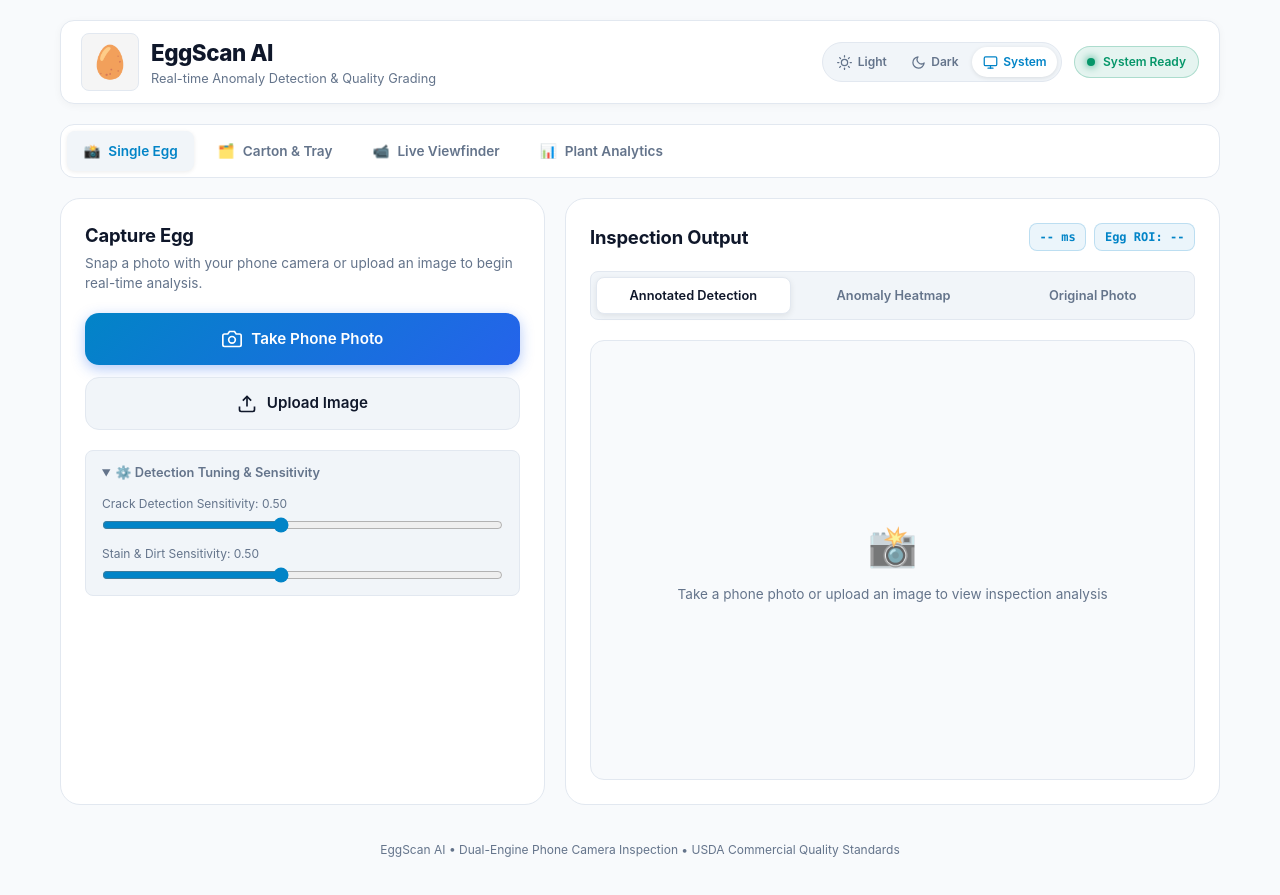
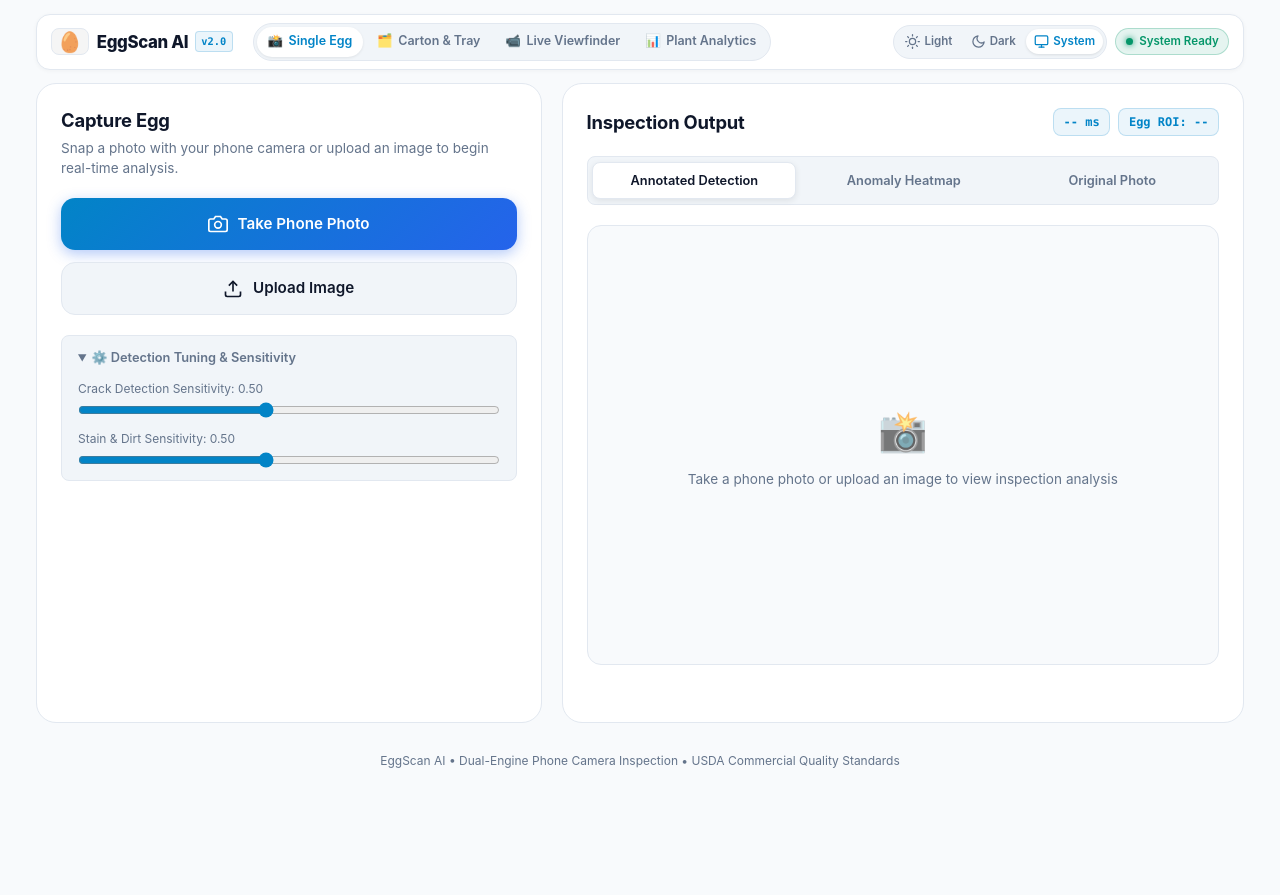
Before and after one commit to krishnaUIDev/egg-anomaly, a Next.js app in the folder frontend/: page / in a window 1280 px wide. After the commit the page ends 800 px from the top, so only its background shows below. Built offline with nearby package versions, Linux system fonts and the light colour scheme.

Commit message:
style(header): streamline header into a compact unified navigation bar

```diff
--- a/frontend/src/app/globals.css
+++ b/frontend/src/app/globals.css
@@ -87,13 +87,13 @@ body {
 }
 
 .app-container {
-  max-width: 1200px;
+  max-width: 1240px;
   margin: 0 auto;
-  padding: 1.25rem;
+  padding: 0.85rem 1rem;
   display: flex;
   flex-direction: column;
   min-height: 100vh;
-  gap: 1.25rem;
+  gap: 0.85rem;
 }
 
 /* Header */
@@ -101,20 +101,72 @@ body {
   display: flex;
   align-items: center;
   justify-content: space-between;
-  padding: 0.75rem 1.25rem;
+  padding: 0.5rem 0.85rem;
   background: var(--bg-secondary);
   border-radius: var(--radius-md);
   border: 1px solid var(--border-subtle);
-  box-shadow: 0 2px 8px light-dark(rgba(0, 0, 0, 0.04), rgba(0, 0, 0, 0.2));
-  flex-wrap: wrap;
+  box-shadow: 0 1px 4px light-dark(rgba(0, 0, 0, 0.04), rgba(0, 0, 0, 0.2));
   gap: 0.75rem;
+}
+
+.header-left {
+  display: flex;
+  align-items: center;
+  gap: 1.25rem;
+  flex: 1;
+  min-width: 0;
+}
+
+.logo-area {
+  display: flex;
+  align-items: center;
+  gap: 0.5rem;
+  flex-shrink: 0;
+}
+
+.logo-icon {
+  font-size: 1.25rem;
+  background: light-dark(rgba(0, 0, 0, 0.04), rgba(255, 255, 255, 0.05));
+  border: 1px solid var(--border-subtle);
+  padding: 0.15rem 0.35rem;
+  border-radius: var(--radius-sm);
+  display: flex;
+  align-items: center;
+  justify-content: center;
+  line-height: 1;
+}
+
+.logo-text {
+  display: flex;
+  align-items: center;
+  gap: 0.4rem;
+}
+
+h1 {
+  font-size: 1.05rem;
+  font-weight: 800;
+  letter-spacing: -0.02em;
+  margin: 0;
+  color: var(--text-main);
+  line-height: 1.2;
+}
+
+.version-badge {
+  font-size: 0.65rem;
+  font-family: ui-monospace, SFMono-Regular, Menlo, Monaco, Consolas, monospace;
+  font-weight: 700;
+  color: var(--accent-blue);
+  background: light-dark(rgba(2, 132, 199, 0.08), rgba(56, 189, 248, 0.1));
+  padding: 0.1rem 0.35rem;
+  border-radius: 4px;
+  border: 1px solid light-dark(rgba(2, 132, 199, 0.2), rgba(56, 189, 248, 0.2));
 }
 
 .header-actions {
   display: flex;
   align-items: center;
-  gap: 0.75rem;
-  flex-wrap: wrap;
+  gap: 0.5rem;
+  flex-shrink: 0;
 }
 
 /* Theme Toggle */
@@ -122,23 +174,23 @@ body {
   display: inline-flex;
   align-items: center;
   background: var(--bg-sunken);
-  padding: 0.25rem;
+  padding: 0.2rem;
   border-radius: 9999px;
   border: 1px solid var(--border-subtle);
-  gap: 0.2rem;
+  gap: 0.15rem;
 }
 
 .theme-btn {
   display: inline-flex;
   align-items: center;
   justify-content: center;
-  gap: 0.35rem;
-  padding: 0.35rem 0.65rem;
+  gap: 0.25rem;
+  padding: 0.25rem 0.5rem;
   border-radius: 9999px;
   border: none;
   background: transparent;
   color: var(--text-muted);
-  font-size: 0.75rem;
+  font-size: 0.72rem;
   font-weight: 600;
   cursor: pointer;
   transition: all 0.2s ease;
@@ -151,7 +203,7 @@ body {
 .theme-btn.active {
   background: var(--bg-card);
   color: var(--accent-blue);
-  box-shadow: 0 1px 4px light-dark(rgba(0, 0, 0, 0.1), rgba(0, 0, 0, 0.4));
+  box-shadow: 0 1px 3px light-dark(rgba(0, 0, 0, 0.1), rgba(0, 0, 0, 0.4));
 }
 
 @media (max-width: 640px) {
@@ -159,60 +211,29 @@ body {
     display: none;
   }
   .theme-btn {
-    padding: 0.35rem 0.45rem;
+    padding: 0.25rem 0.4rem;
   }
-}
-
-.logo-area {
-  display: flex;
-  align-items: center;
-  gap: 0.75rem;
-}
-
-.logo-icon {
-  font-size: 2rem;
-  background: light-dark(rgba(0, 0, 0, 0.04), rgba(255, 255, 255, 0.05));
-  border: 1px solid var(--border-subtle);
-  padding: 0.25rem 0.5rem;
-  border-radius: var(--radius-sm);
-  display: flex;
-  align-items: center;
-  justify-content: center;
-}
-
-h1 {
-  font-size: 1.4rem;
-  font-weight: 800;
-  letter-spacing: -0.02em;
-  margin: 0;
-  color: var(--text-main);
-}
-
-.subtitle {
-  font-size: 0.8rem;
-  color: var(--text-muted);
-  margin: 0;
 }
 
 .status-indicator {
   display: flex;
   align-items: center;
-  gap: 0.5rem;
+  gap: 0.4rem;
   background: light-dark(rgba(5, 150, 105, 0.1), rgba(16, 185, 129, 0.12));
   color: var(--color-grade-a);
   border: 1px solid light-dark(rgba(5, 150, 105, 0.25), rgba(16, 185, 129, 0.25));
-  padding: 0.35rem 0.75rem;
+  padding: 0.25rem 0.6rem;
   border-radius: 9999px;
-  font-size: 0.75rem;
+  font-size: 0.72rem;
   font-weight: 600;
 }
 
 .status-dot {
-  width: 8px;
-  height: 8px;
+  width: 7px;
+  height: 7px;
   background-color: var(--color-grade-a);
   border-radius: 50%;
-  box-shadow: 0 0 8px var(--color-grade-a);
+  box-shadow: 0 0 6px var(--color-grade-a);
 }
 
 .status-dot.pulse {
@@ -697,28 +718,33 @@ h1 {
   margin: 0;
 }
 
-/* Top Navigation Tab Bar */
+/* Integrated Navigation Tab Bar */
 .nav-tab-bar {
   display: flex;
   align-items: center;
-  gap: 0.5rem;
-  background: var(--bg-secondary);
+  gap: 0.25rem;
+  background: var(--bg-sunken);
   border: 1px solid var(--border-subtle);
-  border-radius: var(--radius-md);
-  padding: 0.4rem;
+  border-radius: 9999px;
+  padding: 0.2rem;
   overflow-x: auto;
+  scrollbar-width: none;
+}
+
+.nav-tab-bar::-webkit-scrollbar {
+  display: none;
 }
 
 .nav-tab-item {
   display: inline-flex;
   align-items: center;
-  gap: 0.5rem;
-  padding: 0.6rem 1rem;
-  border-radius: var(--radius-sm);
+  gap: 0.35rem;
+  padding: 0.35rem 0.65rem;
+  border-radius: 9999px;
   background: transparent;
   color: var(--text-muted);
   border: none;
-  font-size: 0.85rem;
+  font-size: 0.78rem;
   font-weight: 600;
   cursor: pointer;
   white-space: nowrap;
@@ -727,13 +753,34 @@ h1 {
 
 .nav-tab-item:hover {
   color: var(--text-main);
-  background: var(--bg-hover);
 }
 
 .nav-tab-item.active {
-  background: var(--bg-hover);
+  background: var(--bg-card);
   color: var(--accent-blue);
-  box-shadow: 0 1px 4px light-dark(rgba(0, 0, 0, 0.08), rgba(0, 0, 0, 0.3));
+  box-shadow: 0 1px 3px light-dark(rgba(0, 0, 0, 0.08), rgba(0, 0, 0, 0.3));
+}
+
+@media (max-width: 900px) {
+  .header {
+    flex-direction: column;
+    align-items: stretch;
+    gap: 0.6rem;
+    padding: 0.65rem 0.85rem;
+  }
+  .header-left {
+    flex-direction: column;
+    align-items: stretch;
+    gap: 0.5rem;
+  }
+  .header-actions {
+    justify-content: space-between;
+    width: 100%;
+  }
+  .nav-tab-bar {
+    width: 100%;
+    justify-content: space-between;
+  }
 }
 
 .section-header-row {
--- a/frontend/src/app/page.tsx
+++ b/frontend/src/app/page.tsx
@@ -72,25 +72,18 @@ export default function EggScanApp() {
 
   return (
     <div className="app-container">
-      {/* Header */}
+      {/* Unified Compact Header */}
       <header className="header">
+        <div className="header-left">
           <div className="logo-area">
-          <div className="logo-icon">🥚</div>
-          <div>
+            <span className="logo-icon">🥚</span>
+            <div className="logo-text">
               <h1>EggScan AI</h1>
-            <p className="subtitle">Real-time Anomaly Detection & Quality Grading</p>
+              <span className="version-badge">v2.0</span>
             </div>
           </div>
-        <div className="header-actions">
-          <ThemeToggle />
-          <div className="status-indicator" id="statusPill">
-            <span className={`status-dot ${isLoading ? "pulse" : ""}`} />
-            <span id="statusText">{isLoading ? "Analyzing..." : "System Ready"}</span>
-          </div>
-        </div>
-      </header>
 
-      {/* Navigation Mode Switcher Tabs */}
+          {/* Integrated Navigation Mode Switcher Tabs */}
           <nav className="nav-tab-bar" role="tablist" aria-label="Quality Control Operations">
             <button
               type="button"
@@ -136,6 +129,16 @@ export default function EggScanApp() {
               <span className="nav-tab-text">Plant Analytics</span>
             </button>
           </nav>
+        </div>
+
+        <div className="header-actions">
+          <ThemeToggle />
+          <div className="status-indicator" id="statusPill">
+            <span className={`status-dot ${isLoading ? "pulse" : ""}`} />
+            <span id="statusText">{isLoading ? "Analyzing..." : "System Ready"}</span>
+          </div>
+        </div>
+      </header>
 
       {/* View 1: Single Egg Inspector */}
       {navMode === "single" && (
```
Lines whose indentation alone changed are shown as unchanged.
